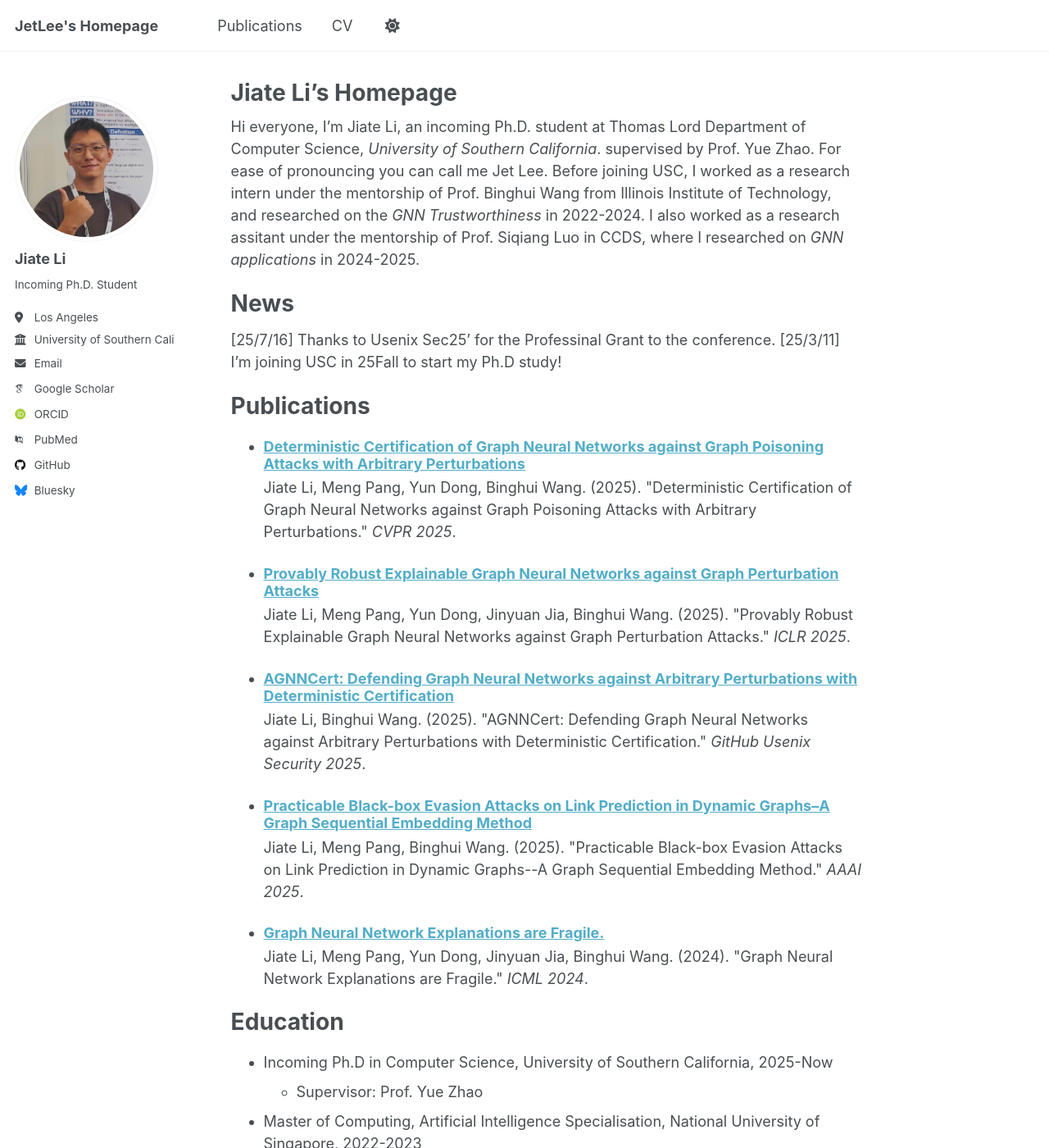
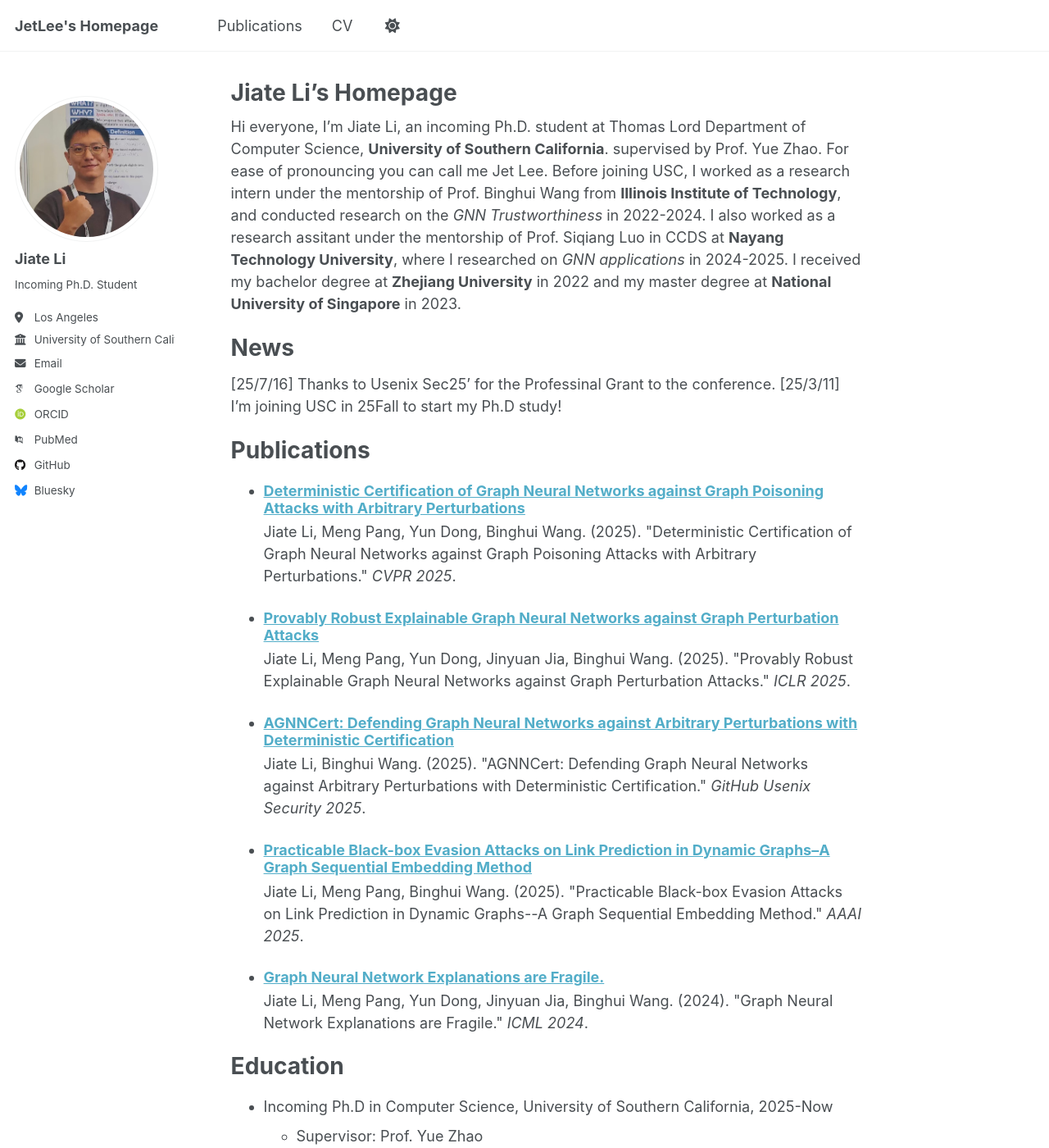
Before and after one commit to JetRichardLee/JetRichardLee.github.io, a Jekyll site: the page built from _pages/about.md, in a window 1280 px wide and 1400 px high. Shown: the whole window at 82% size. Built offline with Jekyll 4.4.1, drawn with Linux system fonts in a browser that asks for light colours; some web fonts are replaced; a script that is not in the unit is left out; some of the changed text lies outside the part shown.

Commit message:
Update about.md

```diff
--- a/_pages/about.md
+++ b/_pages/about.md
@@ -7,7 +7,7 @@ redirect_from:
   - /about.html
 ---
 
-Hi everyone, I'm Jiate Li, an incoming Ph.D. student at Thomas Lord Department of Computer Science, *University of Southern California*. supervised by Prof. Yue Zhao. For ease of pronouncing you can call me Jet Lee. Before joining USC, I worked as a research intern under the mentorship of Prof. Binghui Wang from Illinois Institute of Technology, and researched on the *GNN Trustworthiness* in 2022-2024. I also worked as a research assitant under the mentorship of Prof. Siqiang Luo in CCDS, where I researched on *GNN applications* in 2024-2025.
+Hi everyone, I'm Jiate Li, an incoming Ph.D. student at Thomas Lord Department of Computer Science, **University of Southern California**. supervised by Prof. Yue Zhao. For ease of pronouncing you can call me Jet Lee. Before joining USC, I worked as a research intern under the mentorship of Prof. Binghui Wang from **Illinois Institute of Technology**, and conducted research on the *GNN Trustworthiness* in 2022-2024. I also worked as a research assitant under the mentorship of Prof. Siqiang Luo in CCDS at **Nayang Technology University**, where I researched on *GNN applications* in 2024-2025. I received my bachelor degree at **Zhejiang University** in 2022 and my master degree at **National University of Singapore** in 2023.
 
 News
 ======
@@ -31,12 +31,12 @@ Education
 Work experience
 ======
 
-* Fall 2024-Spring 2025: Research Assistant
+* [Fall 2024-Spring 2025]: Research Assistant
   * Nayang Techonology University
   * Research Interests: GNN application
   * Supervisor: Prof. Siqiang Luo
 
-* Fall 2022-Fall 2024: Research Intern
+* [Fall 2022-Fall 2024]: Research Intern
   * Illinois Institute of Technology
   * Research Interests: GNN Robustness
   * Supervisor: Prof. Binghui Wang
```
